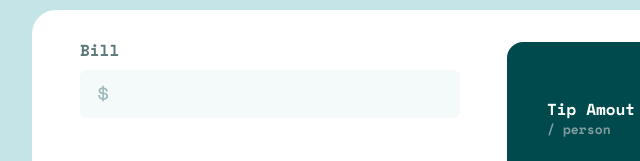
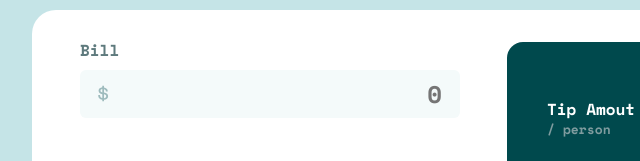
Before and after one commit to MathMattar/07-tip-calculator-app, a plain HTML site: page index.html in a window 1280 px wide. Shown: the part 221-382 px from the top of the page, 148-788 px from the left. Drawn offline with nearby package versions, Linux system fonts and the light colour scheme.

Commit message:
Improving inputs

```diff
--- a/index.html
+++ b/index.html
@@ -38,7 +38,7 @@
 
                     <div class="input">
                         <img src="./assets/images/icon-dollar.svg" class="input__icon" alt="Icon dollar">
-                        <input type="text" class="input__box" id="bill" pattern="/d*" minlength="1" maxlength="10">
+                        <input type="text" class="input__box" id="bill" placeholder="0" pattern="/d*" minlength="1" maxlength="10">
                     </div>
                 </fieldset>
 
```
